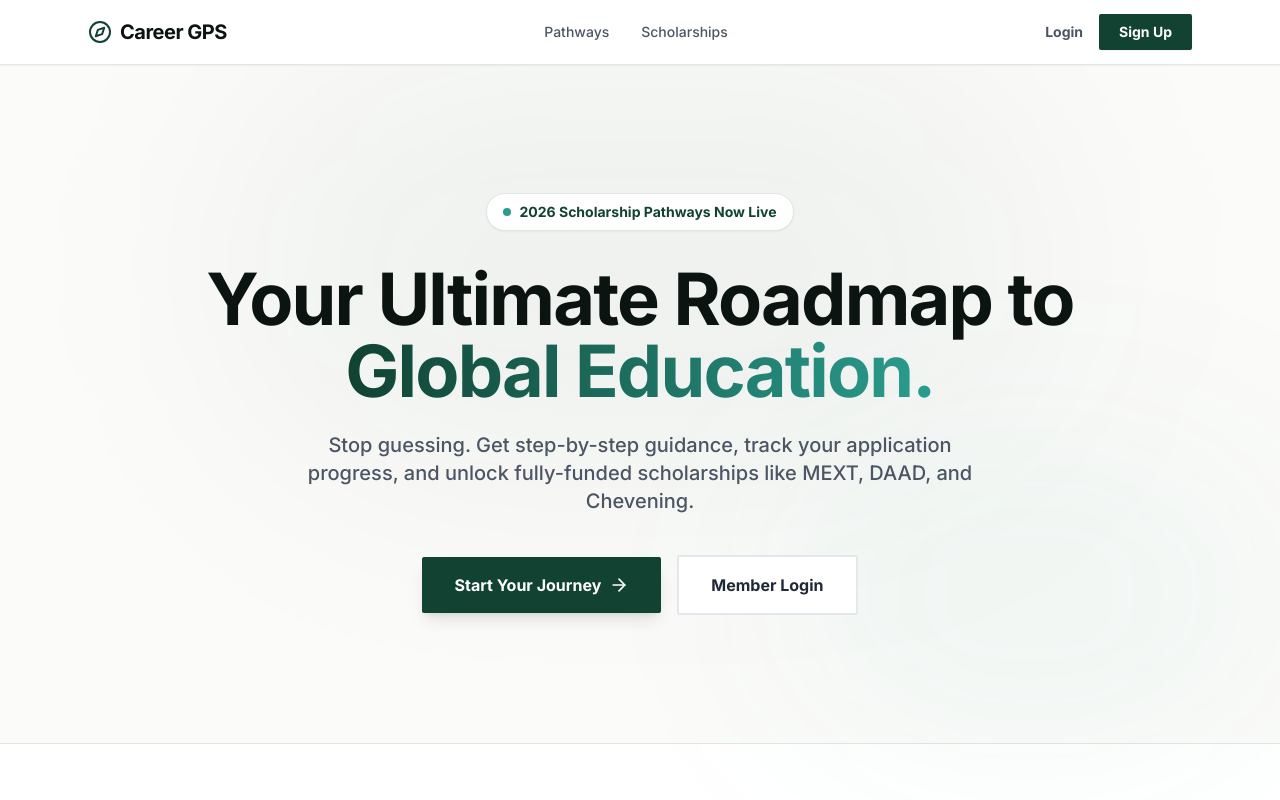
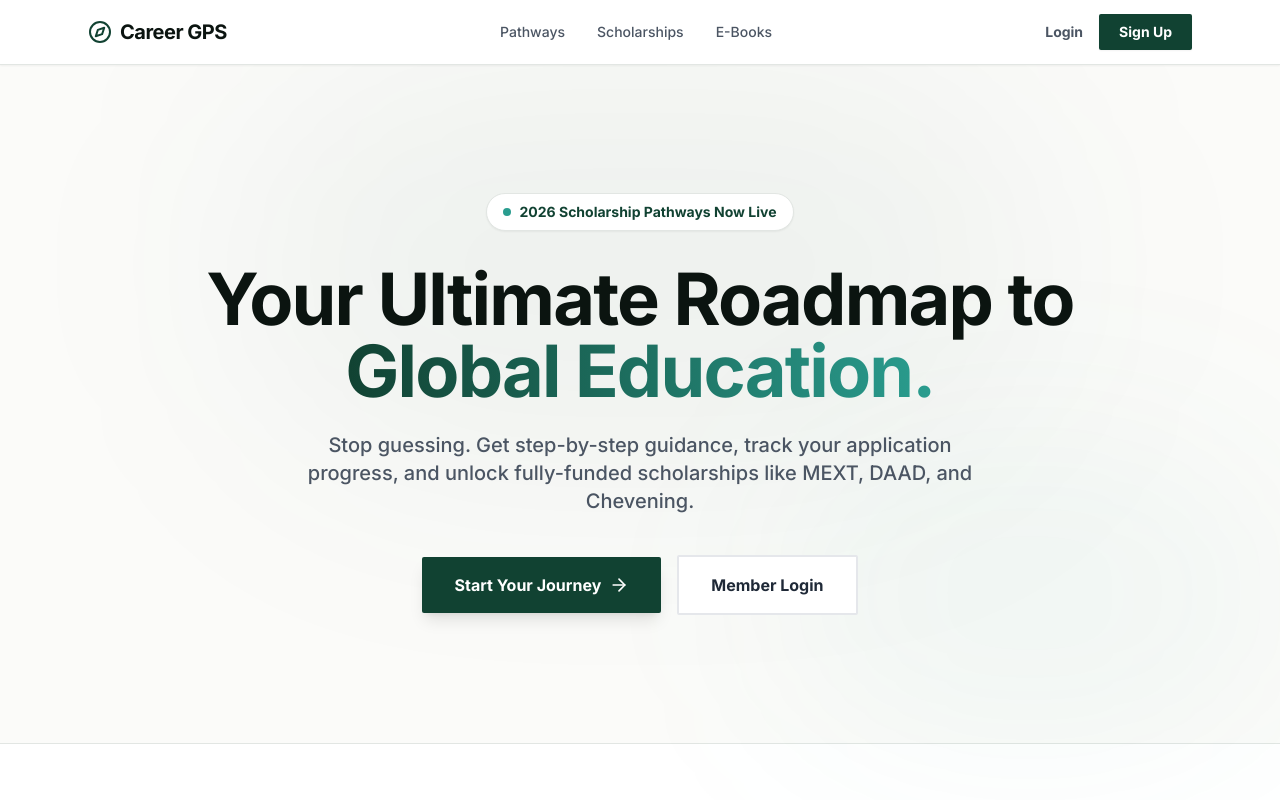
Before and after one commit to SahilDhinwa/Career-gps2.0, a Next.js app: page / in a window 1280 px wide. Shown: the top 800 px of the page. Built offline with nearby package versions, Linux system fonts and the light colour scheme; no server answers.

Commit message:
Add E-Books link to Navbar component

```diff
--- a/components/Navbar.tsx
+++ b/components/Navbar.tsx
@@ -37,6 +37,9 @@ export default function Navbar() {
           <Link href="/scholarships" className="hover:text-primary transition-colors">
   Scholarships
 </Link>
+          <Link href="/e-books" className="hover:text-primary transition-colors font-medium">
+  E-Books
+</Link>
         </div>
 
         {/* Dynamic Auth Actions */}
```
